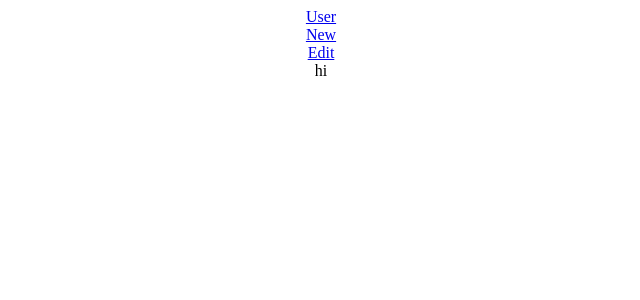
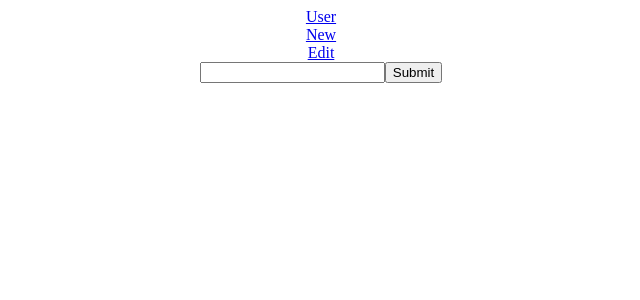
Before and after one commit to chhavi-choudhary/server-based-app, a React (Create React App) app: page /new in a window 1280 px wide. Shown: the top 300 px of the page, without its empty margins (319-959 px from the left). Built offline with nearby package versions, Linux system fonts and the light colour scheme.

Commit message:
new user form

```diff
--- a/package.json
+++ b/package.json
@@ -9,9 +9,11 @@
     "axios": "^0.21.1",
     "react": "^17.0.2",
     "react-dom": "^17.0.2",
+    "react-hook-form": "^7.4.0",
     "react-paginate": "^7.1.2",
     "react-router-dom": "^5.2.0",
     "react-scripts": "4.0.3",
+    "uuid": "^8.3.2",
     "web-vitals": "^1.1.1"
   },
   "scripts": {
--- a/src/Component/Edit.jsx
+++ b/src/Component/Edit.jsx
@@ -3,7 +3,7 @@
  const Edit = () => {
     return (
         <div>
-            hey
+            vbn
         </div>
     )
 }
--- a/src/Component/New.jsx
+++ b/src/Component/New.jsx
@@ -1,10 +1,18 @@
-import React from 'react'
+import React from "react";
 
- const New = () => {
-    return (
-        <div>
-            hi
-        </div>
-    )
+import { useForm } from "react-hook-form";
+
+
+
+function New() {
+  const { register, handleSubmit } = useForm();
+  const onSubmit = data => console.log(data);
+
+  return (
+    <form onSubmit={handleSubmit(onSubmit)}>
+      <input {...register("firstName")} />
+      <input type="submit" />
+    </form>
+  );
 }
 export default New;
--- a/src/Component/UserList.jsx
+++ b/src/Component/UserList.jsx
@@ -5,6 +5,7 @@
 
 const UserList = ({ users, loading }) => {
     const [pageNumber, setPageNumber] = useState(1);
+
 
 
 
@@ -16,7 +17,7 @@
                 <p>FirstName:{user.first_name}</p>
                 <p>LastName:{user.last_name}</p>
                 <p>Created At:{user.created_at}</p>
-                <p>Status:{user.status}</p>
+                <p className="status">{user.status}</p>
             </div>
         ));
 
```
Also changed, not shown: 1 other file (tests, documents, lock files or other folders).
